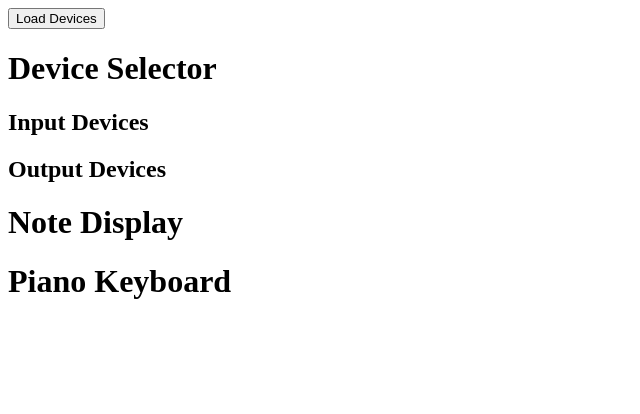
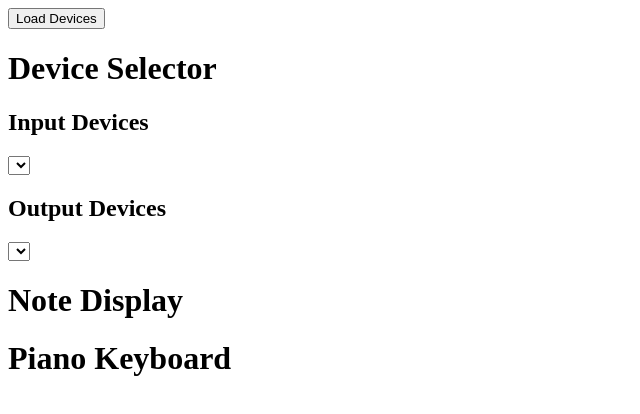
Before and after one commit to borakavgaci/trumpet-practice-app, a React (Vite) app: page / in a window 1280 px wide. Shown: the top 414 px of the page, without its empty margins (0-640 px from the left). Built offline with nearby package versions, Linux system fonts and the light colour scheme.

Commit message:
Add selectable audio device controls

```diff
--- a/src/components/DeviceSelector/DeviceSelector.tsx
+++ b/src/components/DeviceSelector/DeviceSelector.tsx
@@ -1,18 +1,37 @@
 import type {DeviceSelectorProps} from "/Users/bokav/Desktop/trumtrum/my-new-app/src/types/device.ts"
+import type { Device } from "/Users/bokav/Desktop/trumtrum/my-new-app/src/types/device.ts";
 
+import useAudioDevices from "../../hooks/useAudioDevices";
+import { ChangeEvent } from "react";
 
-export default function DeviceSelector({inputDevices, outputDevices}: DeviceSelectorProps) {
+export default function DeviceSelector({inputDevices, outputDevices, selectedInputDeviceId, selectedOutputDeviceId, onInputDeviceChange, onOutputDeviceChange}: DeviceSelectorProps) {
 
+  function handleInputDeviceChange(changeEvent: ChangeEvent<HTMLSelectElement>) {
+    selectedInputDeviceId = changeEvent.target.value
+    console.log((inputDevices.find((Device) => Device.id === selectedInputDeviceId))?.label)
+    return selectedInputDeviceId;
+  }
+  function handleOutputDeviceChange(changeEvent: ChangeEvent<HTMLSelectElement>) {
+    selectedOutputDeviceId = changeEvent.target.value
+    console.log((outputDevices.find((Device) => Device.id === selectedOutputDeviceId))?.label)
+    return selectedOutputDeviceId;
+  }
 
 
   return (
     <div>
       <h1>Device Selector</h1>
+
+
       <h2>Input Devices</h2>
-      {inputDevices.map((Devices) => (<p key={Devices.id}>{Devices.label}</p>))}
+      <select onChange={handleInputDeviceChange} value={selectedInputDeviceId}>
+      {inputDevices.map((Devices) => (<option key={Devices.id} value={Devices.id}>{Devices.label}</option>))}
+      </select>
 
       <h2>Output Devices</h2>
-      {outputDevices.map((Devices) => (<p key={Devices.id}>{Devices.label}</p>))}
+      <select onChange={handleOutputDeviceChange} value={selectedOutputDeviceId}>
+      {outputDevices.map((Devices) => (<option key={Devices.id} value={Devices.id}>{Devices.label}</option>))}
+      </select>
 
     </div>
   );
--- a/src/hooks/useAudioDevices.ts
+++ b/src/hooks/useAudioDevices.ts
@@ -7,6 +7,9 @@ export default function useAudioDevices() {
 
     const [inputDevices, setInputDevices] = useState<Device[]>([]);
     const [outputDevices, setOutputDevices] = useState<Device[]>([]);
+    const [selectedInputDeviceId, setSelectedInputDeviceId] = useState("");
+    const [selectedOutputDeviceId, setSelectedOutputDeviceId] = useState("");
+
 
 
     async function getAllDevices() {
@@ -33,6 +36,10 @@ export default function useAudioDevices() {
     return {
         inputDevices,
         outputDevices,
+        selectedInputDeviceId,
+        selectedOutputDeviceId,
+        setSelectedInputDeviceId,
+        setSelectedOutputDeviceId,
         getAllDevices
     }
 
--- a/src/screens/MainScreen/MainScreen.tsx
+++ b/src/screens/MainScreen/MainScreen.tsx
@@ -13,12 +13,12 @@ import useAudioDevices from '../../hooks/useAudioDevices';
 
 export default function MainScreen() {
 
-  const {inputDevices, outputDevices, getAllDevices} = useAudioDevices();
+  const {inputDevices, outputDevices, getAllDevices, selectedInputDeviceId, selectedOutputDeviceId, setSelectedInputDeviceId, setSelectedOutputDeviceId} = useAudioDevices();
 
   return (
     <div>
       <button onClick={getAllDevices}>Load Devices</button>
-      <DeviceSelector inputDevices = {inputDevices} outputDevices = {outputDevices}/>
+      <DeviceSelector inputDevices = {inputDevices} outputDevices = {outputDevices} onInputDeviceChange = {setSelectedInputDeviceId} onOutputDeviceChange={setSelectedOutputDeviceId} selectedInputDeviceId={selectedInputDeviceId} selectedOutputDeviceId={selectedOutputDeviceId}/>
       <NoteDisplay />
     <PianoKeyboard />
     </div>
```
Also changed, not shown: src/types/device.ts (+7 -0 lines).
